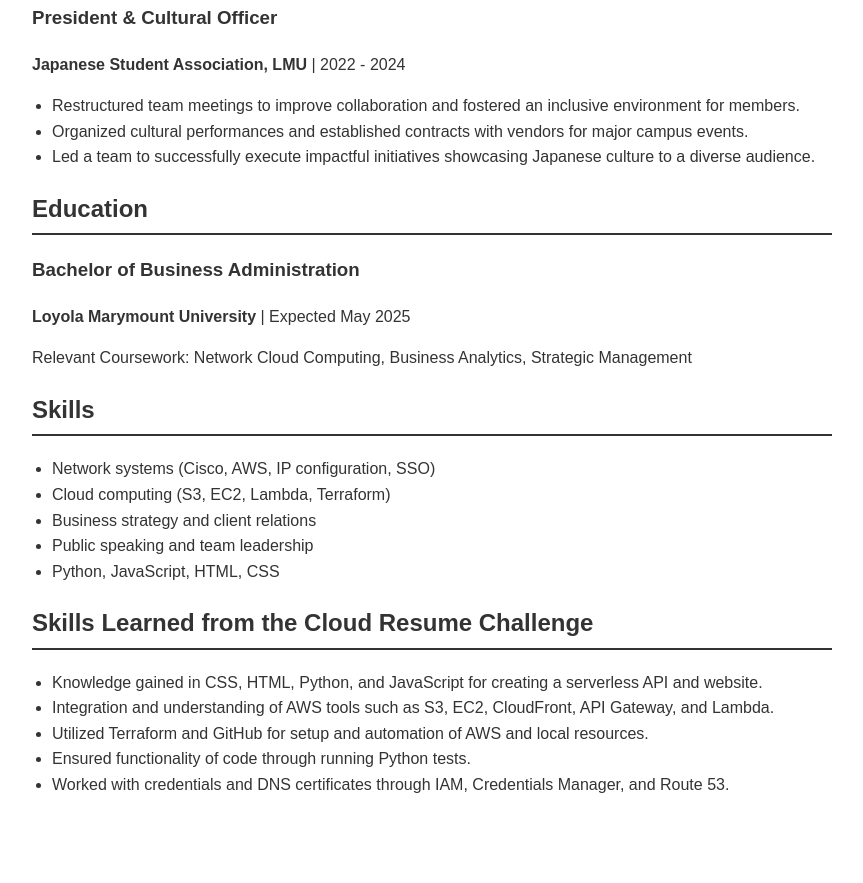
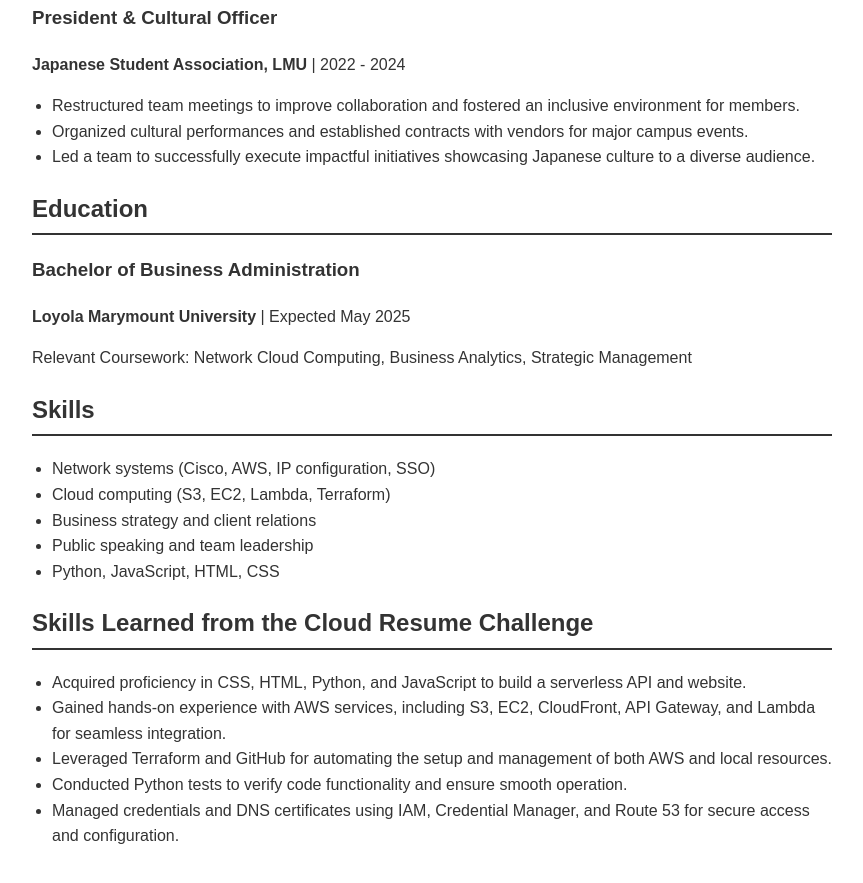
Before and after one commit to Senan3307/cloud_resume_frontend, a plain HTML site: page css/index.html in a window 1280 px wide. Shown: the part 827-1710 px from the top of the page, without its empty margins (208-1071 px from the left). Before the commit the page ends 1665 px from the top, so only its background shows below. Drawn offline with Linux system fonts and the light colour scheme; no server answers; files whose address does not match are found by name.

Commit message:
update index.html

```diff
--- a/css/index.html
+++ b/css/index.html
@@ -132,11 +132,11 @@
         <section>
             <h2>Skills Learned from the Cloud Resume Challenge</h2>
             <ul>
-                <li>Knowledge gained in CSS, HTML, Python, and JavaScript for creating a serverless API and website.</li>
-                <li>Integration and understanding of AWS tools such as S3, EC2, CloudFront, API Gateway, and Lambda.</li>
-                <li>Utilized Terraform and GitHub for setup and automation of AWS and local resources.</li>
-                <li>Ensured functionality of code through running Python tests.</li>
-                <li>Worked with credentials and DNS certificates through IAM, Credentials Manager, and Route 53.</li>
+                <li>Acquired proficiency in CSS, HTML, Python, and JavaScript to build a serverless API and website.</li>
+                <li>Gained hands-on experience with AWS services, including S3, EC2, CloudFront, API Gateway, and Lambda for seamless integration.</li>
+                <li>Leveraged Terraform and GitHub for automating the setup and management of both AWS and local resources.</li>
+                <li>Conducted Python tests to verify code functionality and ensure smooth operation.</li>
+                <li>Managed credentials and DNS certificates using IAM, Credential Manager, and Route 53 for secure access and configuration.</li>
             </ul>
         </section>
     </main>
```
Also changed, not shown: 1 other file.
